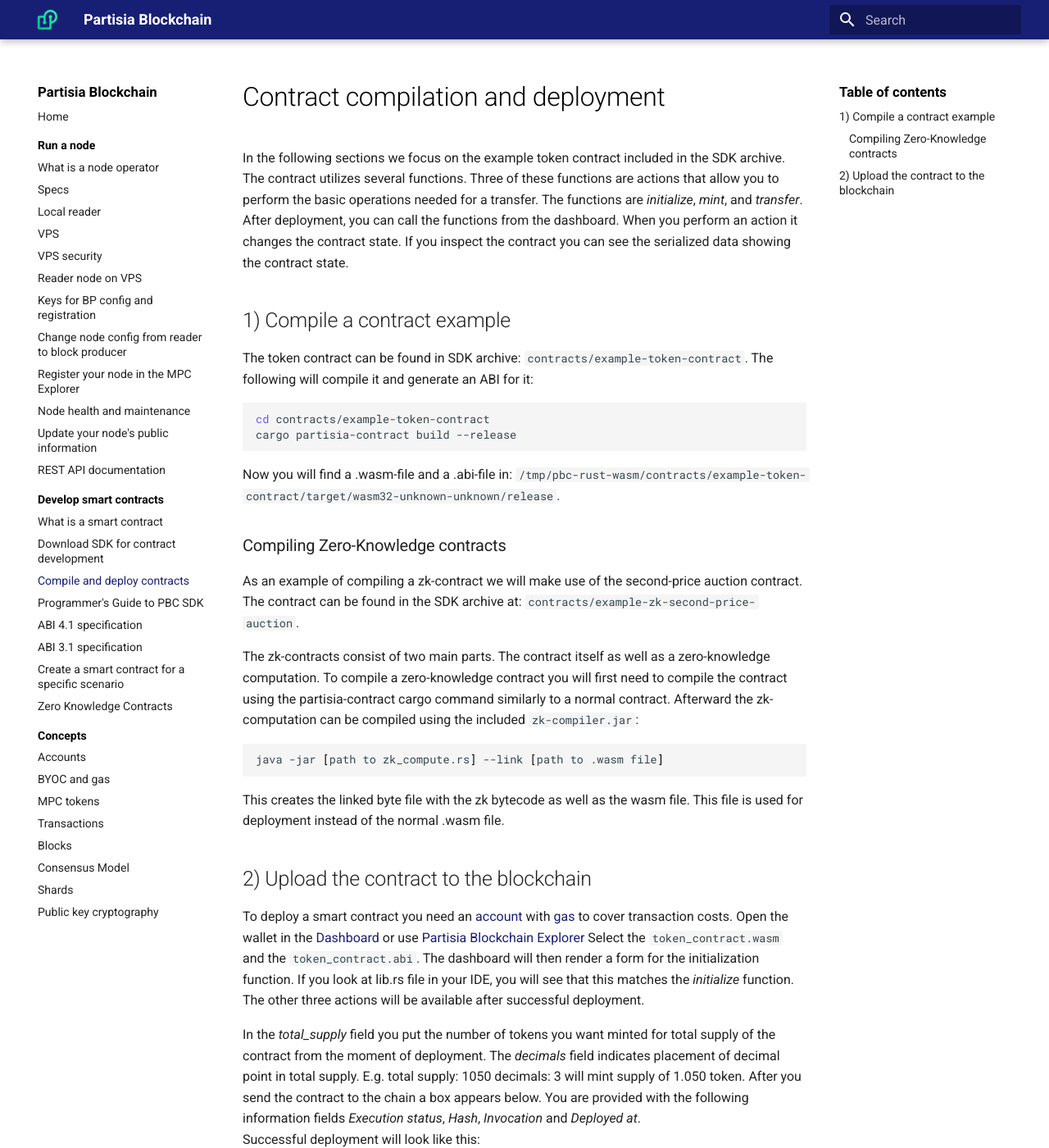
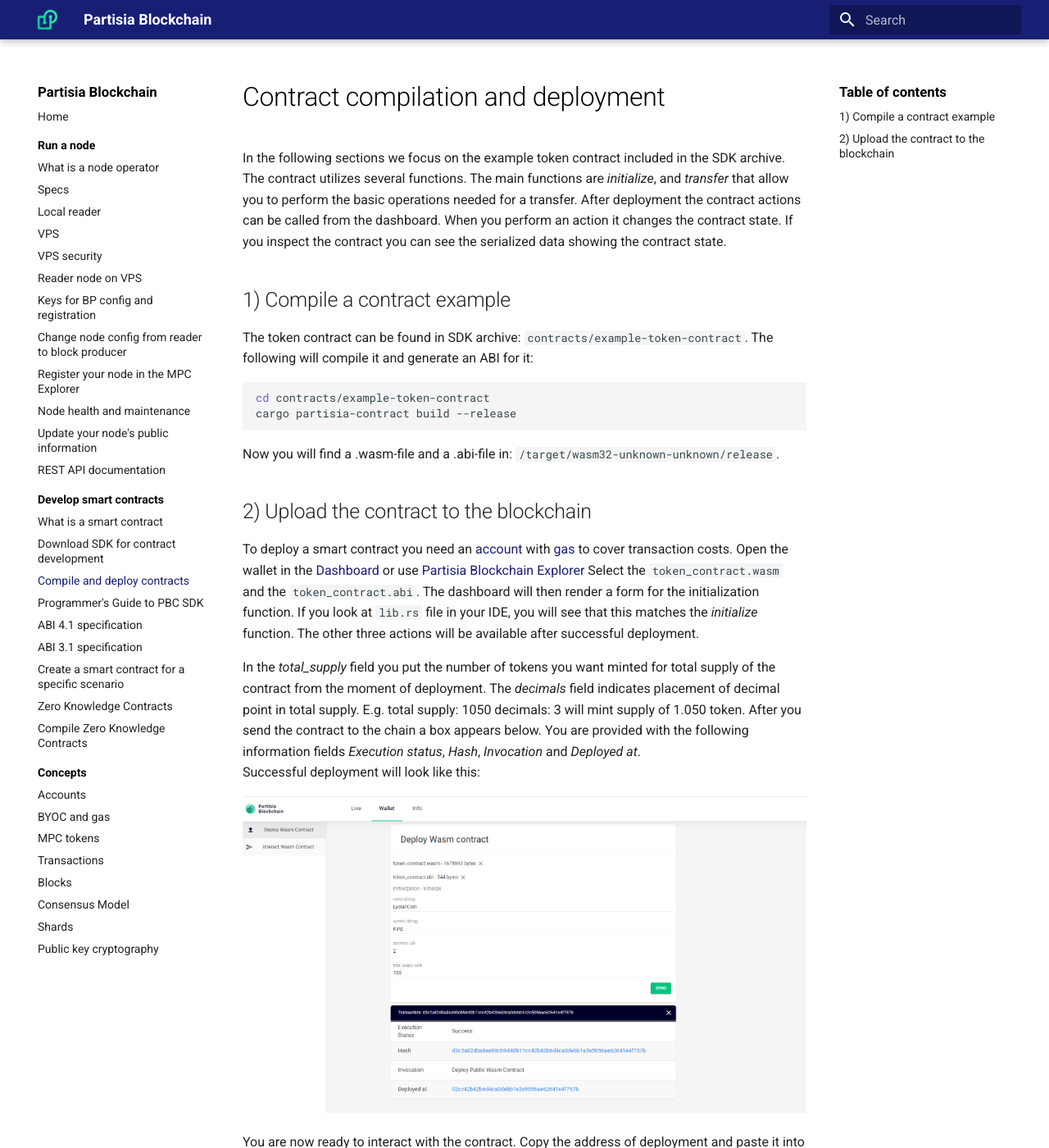
Before and after one commit to 0xSero/partisia-docs, an MkDocs documentation site: the page built from docs/compile-sdk.md, in a window 1280 px wide and 1400 px high. Shown: the whole window at 82% size. Built offline with MkDocs 1.6.1 and Material for MkDocs 9.7.7, drawn with Linux system fonts in a browser that asks for light colours; a script that is not in the unit is left out.

Commit message:
Resolve threads

`````diff
--- a/docs/compile-sdk.md
+++ b/docs/compile-sdk.md
@@ -1,9 +1,9 @@
 # Contract compilation and deployment
 
 In the following sections we focus on the example token contract included in the SDK archive.
-The contract utilizes several functions. Three of these functions are actions that allow you to
-perform the basic operations needed for a transfer. The functions are *initialize*, *mint*, and *transfer*.
-After deployment, you can call the functions from the dashboard. When you perform an action it
+The contract utilizes several functions. The main functions are *initialize*, and *transfer* that
+allow you to perform the basic operations needed for a transfer.
+After deployment the contract actions can be called from the dashboard. When you perform an action it
 changes the contract state. If you inspect the contract you can see the serialized data showing
 the contract state.
 
@@ -18,23 +18,7 @@
 ````
 
 Now you will find a .wasm-file and a .abi-file in:
-`/tmp/pbc-rust-wasm/contracts/example-token-contract/target/wasm32-unknown-unknown/release`.
-
-### Compiling Zero-Knowledge contracts
-
-As an example of compiling a zk-contract we will make use of the second-price auction contract. The
-contract can be found in the SDK archive at: `contracts/example-zk-second-price-auction`.
-
-The zk-contracts consist of two main parts. The contract itself as well as a zero-knowledge computation.
-To compile a zero-knowledge contract you will first need to compile the contract using the partisia-contract
-cargo command similarly to a normal contract. Afterward the zk-computation can be compiled using the included `zk-compiler.jar`:
-
-```bash
-java -jar [path to zk_compute.rs] --link [path to .wasm file]
-```
-
-This creates the linked byte file with the zk bytecode as well as the wasm file. This file is used for deployment
-instead of the normal .wasm file.
+`/target/wasm32-unknown-unknown/release`.
 
 ## 2) Upload the contract to the blockchain
 
@@ -42,7 +26,7 @@
 Open the wallet in the [Dashboard](https://dashboard.partisiablockchain.com/wallet/upload_wasm)
 or use [Partisia Blockchain Explorer](https://mpcexplorer.com/deploy-contract)
 Select the `token_contract.wasm` and the `token_contract.abi`.
-The dashboard will then render a form for the initialization function. If you look at lib.rs file in your IDE,
+The dashboard will then render a form for the initialization function. If you look at `lib.rs` file in your IDE,
 you will see that this matches the *initialize* function.
 The other three actions will be available after successful deployment.
 
--- a/mkdocs.yml
+++ b/mkdocs.yml
@@ -25,6 +25,7 @@
       - ABI 3.1 specification: abiv3_1.md
       - Create a smart contract for a specific scenario: voting-contract.md
       - Zero Knowledge Contracts: ZKSC.md
+      - Compile Zero Knowledge Contracts: compile-zk.md
   - Concepts:
       - Accounts: accounts.md
       - BYOC and gas: byoc.md
`````
Also changed, not shown: docs/compile-zk.md (added, +16 -0 lines), sdk-readme.md (+10 -48 lines), 2 other files.
